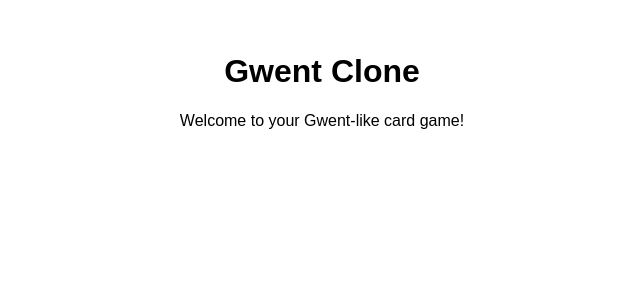
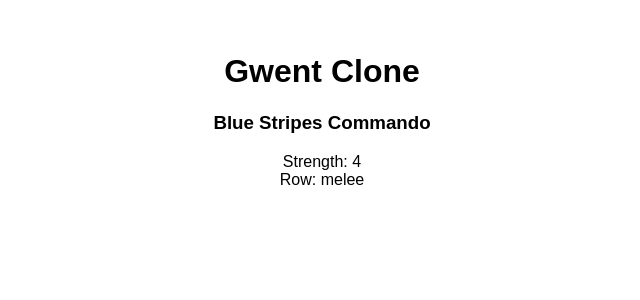
Before and after one commit to pioupiou-devs/gwent-vite-react-ts, a React (Vite) app: page / in a window 1280 px wide. Shown: the top 300 px of the page, without its empty margins (318-958 px from the left). Built offline with nearby package versions, Linux system fonts and the light colour scheme.

Commit message:
feat: implement Card component and update App to use it

```diff
--- a/src/App.tsx
+++ b/src/App.tsx
@@ -1,10 +1,24 @@
 import React from 'react';
+import Card from '@/components/Card';
+import { CardData, Row } from '@/types/game';
+
+const sampleCard: CardData = {
+  id: '1',
+  name: 'Blue Stripes Commando',
+  strength: 4,
+  row: 'melee' as Row,
+  faction: 'Northern Realms',
+};
 
 const App: React.FC = () => {
+  const handlePlay = (card: CardData) => {
+    console.log('Played card:', card);
+  };
+
   return (
     <div className="app-container">
       <h1>Gwent Clone</h1>
-      <p>Welcome to your Gwent-like card game!</p>
+      <Card card={sampleCard} onPlay={handlePlay} />
     </div>
   );
 };
--- /dev/null
+++ b/src/components/Card.tsx
@@ -0,0 +1,29 @@
+import React from 'react';
+import { CardData } from '@/types/game';
+
+interface CardProps {
+  card: CardData;
+  onPlay?: (card: CardData) => void;
+}
+
+const Card: React.FC<CardProps> = ({ card, onPlay }) => {
+  const handleClick = () => {
+    onPlay?.(card);
+  };
+
+  return (
+    <div
+      className="card p-2 border rounded shadow cursor-pointer"
+      onClick={handleClick}
+      role="button"
+      tabIndex={0}
+    >
+      <h3 className="font-bold">{card.name}</h3>
+      <div>Strength: {card.strength}</div>
+      <div>Row: {card.row}</div>
+      {card.isHero && <div className="text-red-600">Hero</div>}
+    </div>
+  );
+};
+
+export default Card;
--- /dev/null
+++ b/src/types/game.ts
@@ -0,0 +1,26 @@
+export type Row = 'melee' | 'ranged' | 'siege';
+
+export interface CardData {
+  id: string;
+  name: string;
+  strength: number;
+  row: Row;
+  faction: string;
+  isHero?: boolean;
+}
+
+export interface Player {
+  id: string;
+  name: string;
+  deck: CardData[];
+  hand: CardData[];
+  board: Record<Row, CardData[]>;
+  score: number;
+}
+
+export interface GameState {
+  players: [Player, Player];
+  currentPlayerId: string;
+  round: number;
+  passed: Record<string, boolean>;
+}
```
Also changed, not shown: tsconfig.app.json (+12 -1 lines).
